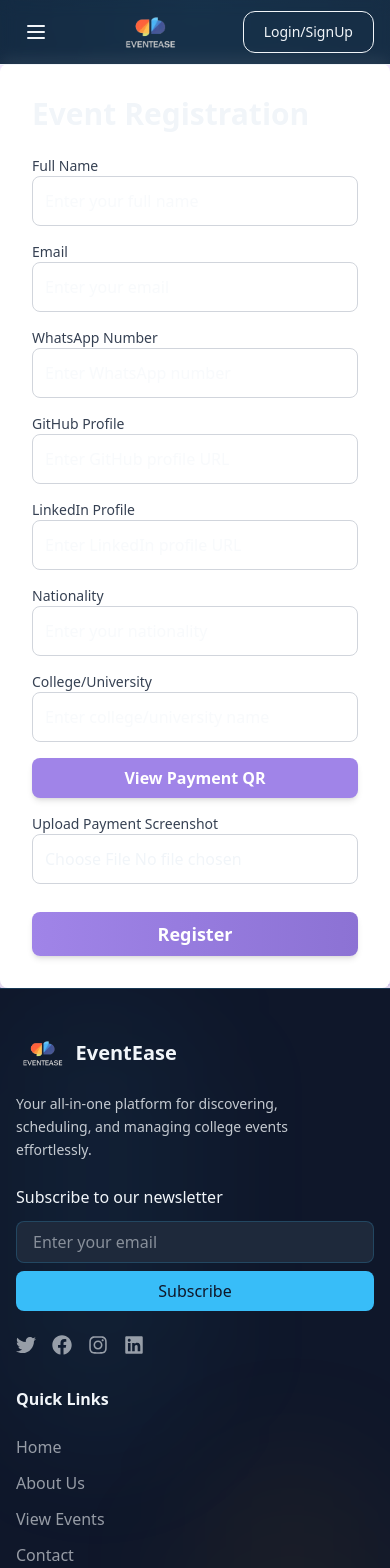
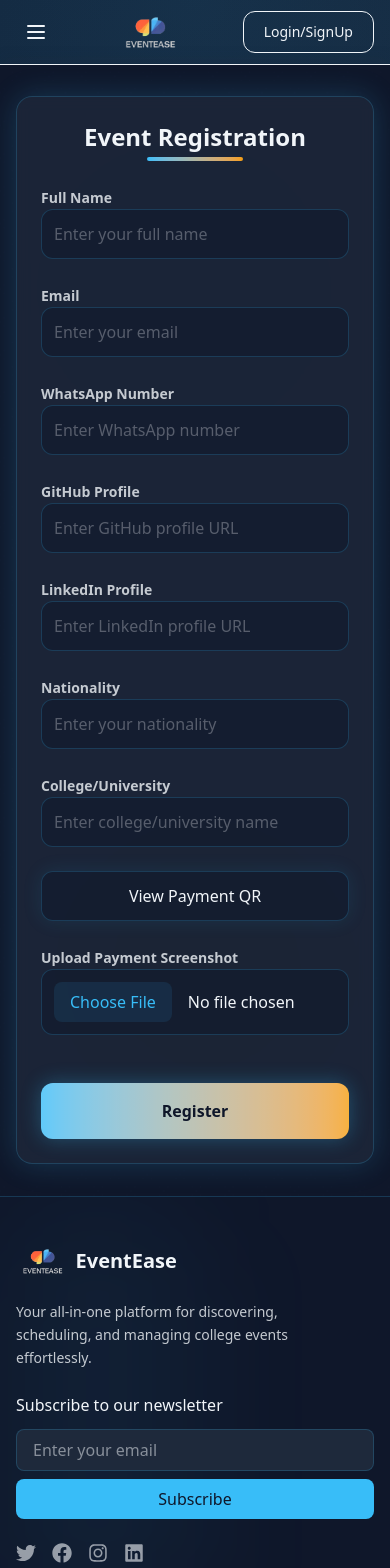
Before and after one commit to tanmay-37/event-ease, a React (Vite) app: page /event/1/register in a window 390 px wide. Shown: the top 1568 px of the page. Built offline with nearby package versions, Linux system fonts and the light colour scheme; no server answers; the database is empty.

Commit message:
event registration page

```diff
--- a/src/components/EventForm/EventForm.jsx
+++ b/src/components/EventForm/EventForm.jsx
@@ -33,71 +33,128 @@ const EventForm = ({ addEvent }) => {
   };
 
   return (
-    <div className="bg-white p-6 rounded-lg shadow-md w-full max-w-md">
-      <h2 className="text-2xl font-bold mb-4">Add Event</h2>
-      <form onSubmit={handleSubmit} className="space-y-4">
+    <div className="bg-[#1E293B]/80 backdrop-blur-md p-6 sm:p-8 rounded-2xl
+      border border-[#38BDF8]/20 shadow-[0_0_30px_rgba(56,189,248,0.2)]
+      w-full max-w-md">
+
+      <h2 className="text-2xl sm:text-3xl font-bold text-[#F1F5F9] mb-8 text-center relative">
+        Add Event
+        <div className="absolute -bottom-2 left-1/2 -translate-x-1/2 h-1 w-24
+          bg-gradient-to-r from-[#38BDF8] to-[#F59E0B] rounded-full"></div>
+      </h2>
+
+      <form onSubmit={handleSubmit} className="space-y-6">
+        {/* Event Name Input */}
+        <div className="space-y-2">
+          <label className="text-sm font-semibold text-[#F1F5F9]/80">Event Name</label>
           <input
             type="text"
             name="name"
-          placeholder="Event Name"
+            placeholder="Enter event name"
             value={eventData.name}
             onChange={handleChange}
             required
-          className="w-full p-2 border rounded"
+            className="w-full p-3 bg-[#0F172A]/50 border border-[#38BDF8]/20 rounded-xl
+              text-[#F1F5F9] placeholder-[#F1F5F9]/30 focus:outline-none
+              focus:border-[#38BDF8]/40 focus:ring-2 focus:ring-[#38BDF8]/20
+              transition-all"
           />
+        </div>
 
+        {/* Date and Time Grid */}
+        <div className="grid grid-cols-1 sm:grid-cols-2 gap-6">
+          <div className="space-y-2">
+            <label className="text-sm font-semibold text-[#F1F5F9]/80 flex items-center gap-2">
+              <FiCalendar className="text-[#38BDF8]" /> Date
+            </label>
             <input
               type="date"
               name="date"
               value={eventData.date}
               onChange={handleChange}
               required
-          className="w-full p-2 border rounded"
+              className="w-full p-3 bg-[#0F172A]/50 border border-[#38BDF8]/20 rounded-xl
+                text-[#F1F5F9] focus:outline-none focus:border-[#38BDF8]/40
+                focus:ring-2 focus:ring-[#38BDF8]/20 transition-all"
             />
+          </div>
 
-        {/* Start Time */}
+          <div className="space-y-4">
+            <label className="text-sm font-semibold text-[#F1F5F9]/80 flex items-center gap-2">
+              <FiClock className="text-[#F59E0B]" /> Time
+            </label>
+            <div className="space-y-3">
               <input
                 type="time"
                 name="startTime"
                 value={eventData.startTime}
                 onChange={handleChange}
                 required
-          className="w-full p-2 border rounded"
+                className="w-full p-3 bg-[#0F172A]/50 border border-[#38BDF8]/20 rounded-xl
+                  text-[#F1F5F9] focus:outline-none focus:border-[#38BDF8]/40
+                  focus:ring-2 focus:ring-[#38BDF8]/20 transition-all"
               />
-
-        {/* End Time */}
               <input
                 type="time"
                 name="endTime"
                 value={eventData.endTime}
                 onChange={handleChange}
                 required
-          className="w-full p-2 border rounded"
+                className="w-full p-3 bg-[#0F172A]/50 border border-[#38BDF8]/20 rounded-xl
+                  text-[#F1F5F9] focus:outline-none focus:border-[#38BDF8]/40
+                  focus:ring-2 focus:ring-[#38BDF8]/20 transition-all"
               />
+            </div>
+          </div>
+        </div>
 
-        {/* Description field */}
+        {/* Description */}
+        <div className="space-y-2">
+          <label className="text-sm font-semibold text-[#F1F5F9]/80 flex items-center gap-2">
+            <FiFileText className="text-[#38BDF8]" /> Description
+          </label>
           <textarea
             name="description"
-          placeholder="Event Description"
+            placeholder="Enter event description"
             value={eventData.description}
             onChange={handleChange}
-          className="w-full p-2 border rounded"
+            className="w-full p-3 bg-[#0F172A]/50 border border-[#38BDF8]/20 rounded-xl
+              text-[#F1F5F9] placeholder-[#F1F5F9]/30 focus:outline-none
+              focus:border-[#38BDF8]/40 focus:ring-2 focus:ring-[#38BDF8]/20
+              transition-all h-32 resize-none"
           />
+        </div>
 
+        {/* Image URL */}
+        <div className="space-y-2">
+          <label className="text-sm font-semibold text-[#F1F5F9]/80 flex items-center gap-2">
+            <FiImage className="text-[#F59E0B]" /> Image URL
+          </label>
           <input
             type="text"
             name="image"
-          placeholder="Image URL"
+            placeholder="Enter image URL"
             value={eventData.image}
             onChange={handleChange}
-          className="w-full p-2 border rounded"
+            className="w-full p-3 bg-[#0F172A]/50 border border-[#38BDF8]/20 rounded-xl
+              text-[#F1F5F9] placeholder-[#F1F5F9]/30 focus:outline-none
+              focus:border-[#38BDF8]/40 focus:ring-2 focus:ring-[#38BDF8]/20
+              transition-all"
           />
+        </div>
 
+        {/* Submit Button */}
         <button
           type="submit"
-          className="w-full bg-blue-500 text-white p-2 rounded hover:bg-blue-600"
+          className="w-full bg-gradient-to-r from-[#38BDF8] to-[#F59E0B]
+            text-[#0F172A] font-semibold py-3 rounded-xl
+            shadow-[0_0_20px_rgba(56,189,248,0.3)]
+            hover:shadow-[0_0_25px_rgba(56,189,248,0.5)]
+            transition-all duration-300 relative group overflow-hidden"
         >
-          Add Event
+          <span className="relative z-10">Add Event</span>
+          <div className="absolute inset-0 bg-white/20 group-hover:bg-transparent
+            transition-colors duration-300"></div>
         </button>
       </form>
     </div>
--- a/src/components/EventRegistration/EventRegistration.jsx
+++ b/src/components/EventRegistration/EventRegistration.jsx
@@ -103,19 +103,32 @@ const EventRegistration = () => {
   };
 
   return (
+    <div className="min-h-screen bg-[#0F172A] px-4 py-8 relative overflow-hidden">
+      {/* Background Elements */}
+      <div className="absolute inset-0">
+        <div className="absolute top-20 left-10 w-72 h-72 bg-[#38BDF8] rounded-full mix-blend-multiply filter blur-xl opacity-20"></div>
+        <div className="absolute bottom-20 right-10 w-72 h-72 bg-[#F59E0B] rounded-full mix-blend-multiply filter blur-xl opacity-20"></div>
+      </div>
+
       <div
-      className="min-h-screen bg-purple-100 flex items-center justify-center"
+        className="absolute inset-0 opacity-[0.02] pointer-events-none"
         style={{
           backgroundImage: "url('/images/doodad.png')",
           backgroundSize: "500px",
           backgroundPosition: "left",
         }}
-    >
-      <div className="bg-white shadow-2xl rounded-lg p-8 max-w-lg w-full">
-        <h2 className="text-3xl font-bold mb-6">Event Registration</h2>
+      />
 
-        <form onSubmit={handleSubmit} className="space-y-4">
-          {/* Form Fields */}
+      <div className="max-w-2xl mx-auto relative z-10">
+        <div className="bg-[#1E293B]/80 backdrop-blur-sm rounded-2xl p-6 sm:p-8
+          border border-[#38BDF8]/20 shadow-[0_0_30px_rgba(56,189,248,0.2)]">
+          <h2 className="text-2xl sm:text-3xl font-bold text-[#F1F5F9] mb-8 text-center relative">
+            Event Registration
+            <div className="absolute -bottom-2 left-1/2 -translate-x-1/2 h-1 w-24
+              bg-gradient-to-r from-[#38BDF8] to-[#F59E0B] rounded-full"></div>
+          </h2>
+
+          <form onSubmit={handleSubmit} className="space-y-6">
             {[
               { label: "Full Name", name: "fullName", type: "text", placeholder: "Enter your full name", required: true },
               { label: "Email", name: "email", type: "email", placeholder: "Enter your email", required: true },
@@ -125,14 +138,17 @@ const EventRegistration = () => {
               { label: "Nationality", name: "nationality", type: "text", placeholder: "Enter your nationality" },
               { label: "College/University", name: "college", type: "text", placeholder: "Enter college/university name" },
             ].map(({ label, name, type, placeholder, required }) => (
-            <div key={name}>
-              <label className="block text-sm font-medium text-gray-700">{label}</label>
+              <div key={name} className="space-y-2">
+                <label className="text-sm font-semibold text-[#F1F5F9]/80">{label}</label>
                 <input
                   type={type}
                   name={name}
                   value={formData[name]}
                   onChange={handleChange}
-                className="w-full p-3 border border-gray-300 rounded-lg focus:ring-2 focus:ring-purple-500 focus:outline-none transition-all"
+                  className="w-full p-3 bg-[#0F172A]/50 border border-[#38BDF8]/20 rounded-xl
+                    text-[#F1F5F9] placeholder-[#F1F5F9]/30 focus:outline-none
+                    focus:border-[#38BDF8]/40 focus:ring-2 focus:ring-[#38BDF8]/20
+                    transition-all"
                   placeholder={placeholder}
                   required={required}
                 />
@@ -140,57 +156,83 @@ const EventRegistration = () => {
             ))}
 
             {formData.paymentScreenshot && (
+              <div className="relative group rounded-xl overflow-hidden">
+                <div className="absolute -inset-1 bg-gradient-to-r from-[#38BDF8] to-[#F59E0B]
+                  rounded-xl blur opacity-20 group-hover:opacity-30 transition duration-300"></div>
                 <img
                   src={formData.paymentScreenshot}
                   alt="Payment Screenshot"
-              className="w-full h-48 object-cover rounded-md mt-2"
+                  className="w-full h-48 object-cover rounded-xl relative"
                 />
+              </div>
             )}
 
             {/* View Payment QR Button */}
             <button
               type="button"
               onClick={() => setShowPaymentQR(!showPaymentQR)}
-            className="bg-[#A084E8] text-white font-semibold py-2 px-4 rounded-lg shadow-md hover:bg-[#8C72D4] transition-all duration-300 w-full"
+              className="w-full bg-[#0F172A]/50 text-[#F1F5F9] font-medium py-3 rounded-xl
+                border border-[#38BDF8]/20 hover:border-[#38BDF8]/40
+                shadow-[0_0_20px_rgba(56,189,248,0.1)]
+                hover:shadow-[0_0_25px_rgba(56,189,248,0.2)]
+                transition-all duration-300"
             >
               {showPaymentQR ? "Hide Payment QR" : "View Payment QR"}
             </button>
 
             {/* Display QR Code if button is clicked */}
             {showPaymentQR && (
-            <div className="mt-4 flex flex-col items-center">
-              <h3 className="text-lg font-bold">Scan to Pay</h3>
+              <div className="mt-4 flex flex-col items-center space-y-3">
+                <h3 className="text-lg font-semibold text-[#F1F5F9]">Scan to Pay</h3>
+                <div className="relative group">
+                  <div className="absolute -inset-1 bg-gradient-to-r from-[#38BDF8] to-[#F59E0B]
+                    rounded-xl blur opacity-20 group-hover:opacity-30 transition duration-300"></div>
                   <img
-                src="/QRCODE.jpeg" // Replace with actual QR image path
+                    src="/QRCODE.jpeg"
                     alt="Payment QR Code"
-                className="w-40 h-40 object-cover rounded-md shadow-lg"
+                    className="w-40 h-40 object-cover rounded-xl relative"
                   />
+                </div>
               </div>
             )}
 
             {/* Upload Screenshot */}
-          <div>
-            <label className="block text-sm font-medium text-gray-700">Upload Payment Screenshot</label>
+            <div className="space-y-2">
+              <label className="text-sm font-semibold text-[#F1F5F9]/80">Upload Payment Screenshot</label>
               <input
                 type="file"
                 accept="image/*"
                 onChange={handleFileUpload}
-              className="w-full p-3 border border-gray-300 rounded-lg focus:ring-2 focus:ring-purple-500 focus:outline-none transition-all"
+                className="w-full p-3 bg-[#0F172A]/50 border border-[#38BDF8]/20 rounded-xl
+                  text-[#F1F5F9] file:bg-[#38BDF8]/10 file:border-0
+                  file:text-[#38BDF8] file:font-medium file:mr-4
+                  file:py-2 file:px-4 file:rounded-lg
+                  hover:file:bg-[#38BDF8]/20
+                  focus:outline-none focus:border-[#38BDF8]/40
+                  focus:ring-2 focus:ring-[#38BDF8]/20
+                  transition-all"
                 required
               />
-            {loading && <p className="text-blue-500">Uploading...</p>}
             </div>
 
             <button
               type="submit"
-            className={`mt-3 bg-gradient-to-r from-[#A084E8] to-[#8C72D4] text-white font-semibold py-2 px-6 text-lg rounded-lg shadow-md hover:shadow-xl hover:from-[#8C72D4] hover:to-[#705EBB] transition-all duration-300 w-full ${
-              loading ? "opacity-50 cursor-not-allowed" : "hover:bg-blue-700"
-            }`}
               disabled={loading}
+              className="w-full bg-gradient-to-r from-[#38BDF8] to-[#F59E0B]
+                text-[#0F172A] font-semibold py-4 rounded-xl mt-6
+                shadow-[0_0_20px_rgba(56,189,248,0.3)]
+                hover:shadow-[0_0_25px_rgba(56,189,248,0.5)]
+                transition-all duration-300 relative group overflow-hidden
+                disabled:opacity-50 disabled:cursor-not-allowed"
             >
+              <span className="relative z-10">
                 {loading ? "Submitting..." : "Register"}
+              </span>
+              <div className="absolute inset-0 bg-white/20 group-hover:bg-transparent
+                transition-colors duration-300"></div>
             </button>
           </form>
+        </div>
       </div>
     </div>
   );
```
Lines whose indentation alone changed are shown as unchanged.
